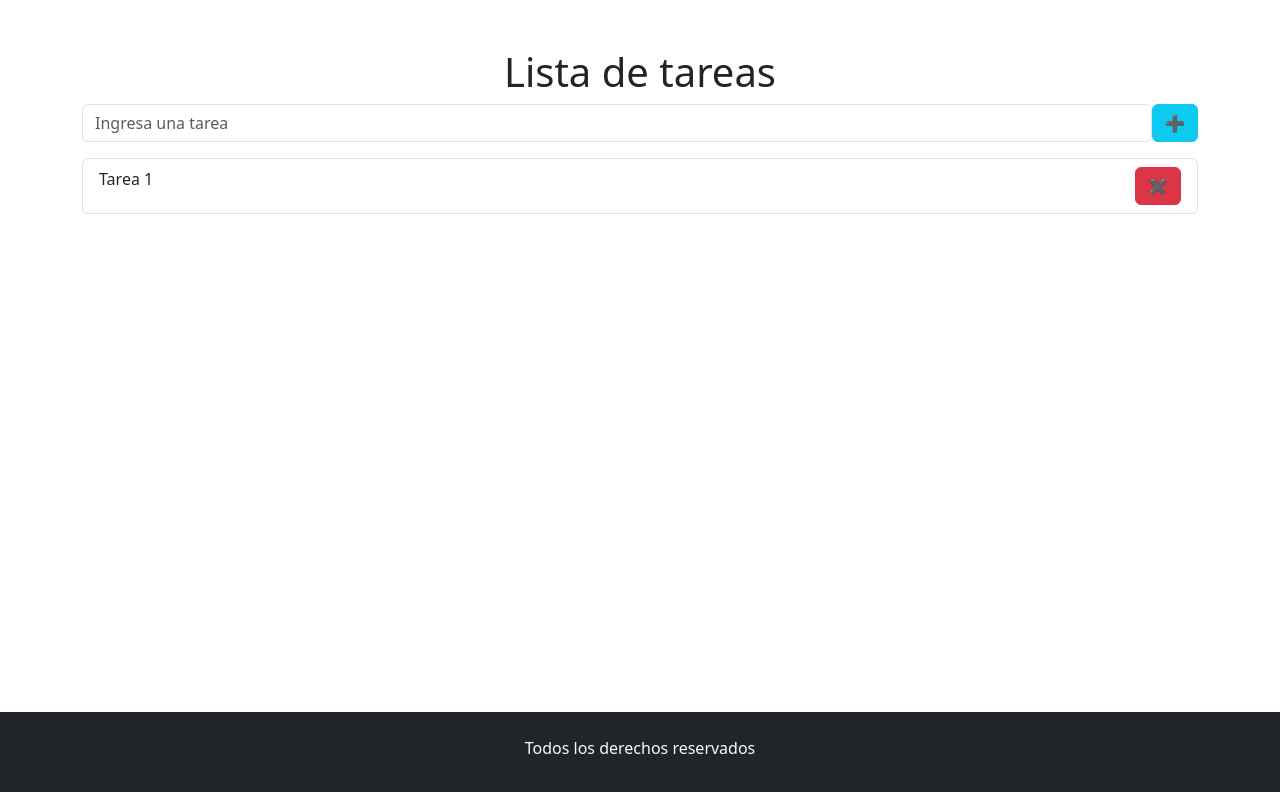
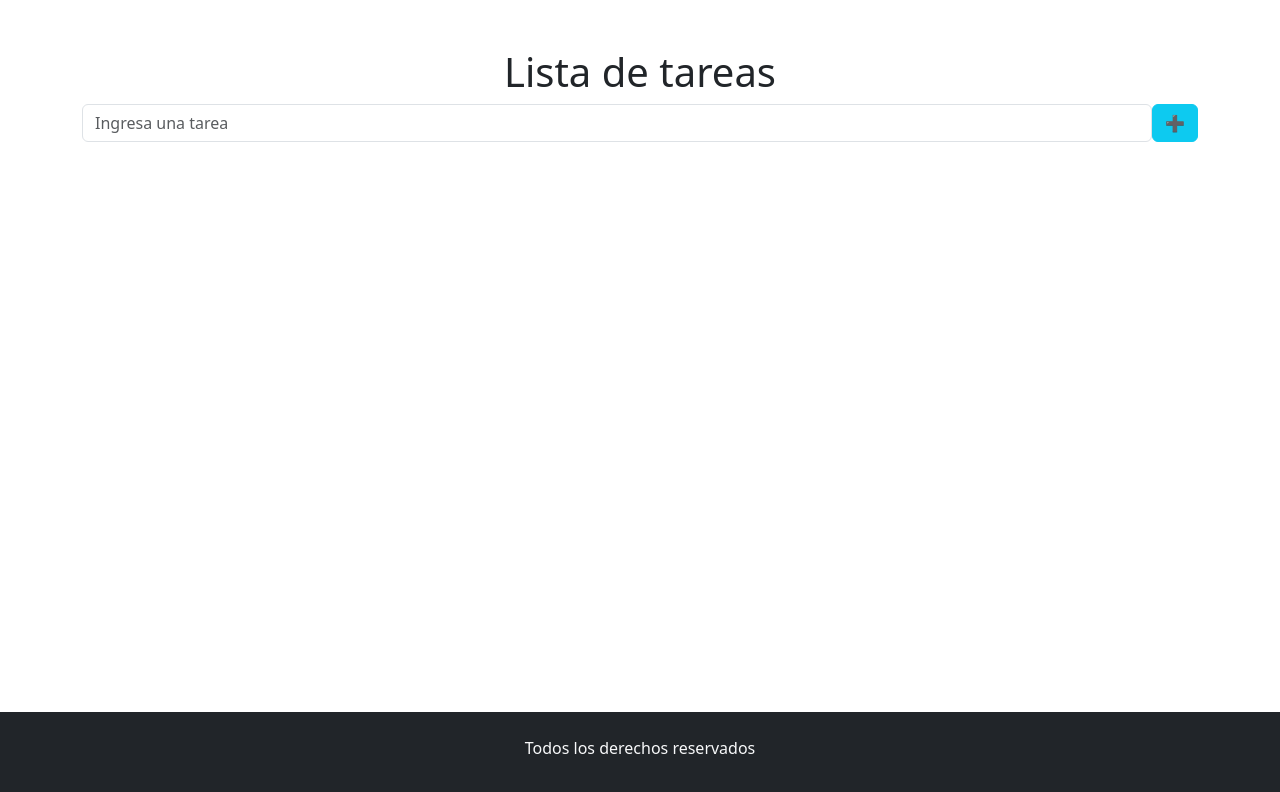
Before and after one commit to rollingcodeschool/listaTareas-c12, a React (Vite) app: page / in a window 1280 px wide. Shown: the top 792 px of the page. Built offline with nearby package versions, Linux system fonts and the light colour scheme.

Commit message:
usamos props para enviar los datos del estado tareas al resto de los componetes y generar la lista de tareas

```diff
--- a/src/components/FormularioTarea.jsx
+++ b/src/components/FormularioTarea.jsx
@@ -3,6 +3,8 @@
 import {Form, Button} from 'react-bootstrap';
 import ListaTareas from './ListaTareas';
 import { useForm } from 'react-hook-form';
+import { useState } from 'react';
+
 
 const FormularioTarea = () => {
   const {
@@ -11,9 +13,11 @@ const FormularioTarea = () => {
     formState: { errors },
     reset
   } = useForm()
+  const [tareas, setTareas] = useState([])
 
-  const agregarTarea = ()=>{
-    console.log('aqui tengo que crear una tarea')
+  const agregarTarea = (dato)=>{
+    console.log(dato.tarea)
+    setTareas([...tareas, dato.tarea])
     reset()
   }
 
@@ -36,7 +40,7 @@ const FormularioTarea = () => {
       </Form.Group>
       <Form.Text className='text-danger'>{errors.tarea?.message}</Form.Text>
     </Form>
-    <ListaTareas></ListaTareas>
+    <ListaTareas tareas={tareas}></ListaTareas>
     </>
   );
 };
--- a/src/components/ItemTarea.jsx
+++ b/src/components/ItemTarea.jsx
@@ -1,8 +1,8 @@
 import { Button, ListGroup } from "react-bootstrap";
-const ItemTarea = () => {
+const ItemTarea = ({nombreTarea}) => {
   return (
     <ListGroup.Item className="d-flex justify-content-between">
-      Tarea 1 <Button variant="danger">✖</Button>
+      {nombreTarea} <Button variant="danger">✖</Button>
     </ListGroup.Item>
   );
 };
--- a/src/components/ListaTareas.jsx
+++ b/src/components/ListaTareas.jsx
@@ -1,10 +1,12 @@
 import ListGroup from "react-bootstrap/ListGroup";
 import ItemTarea from "./ItemTarea";
 
-const ListaTareas = () => {
+const ListaTareas = ({tareas}) => {
   return (
     <ListGroup className="mt-3">
-     <ItemTarea></ItemTarea>
+        {
+            tareas.map((tarea, indice)=><ItemTarea key={indice} nombreTarea={tarea}></ItemTarea>)
+        }
     </ListGroup>
   );
 };
```
